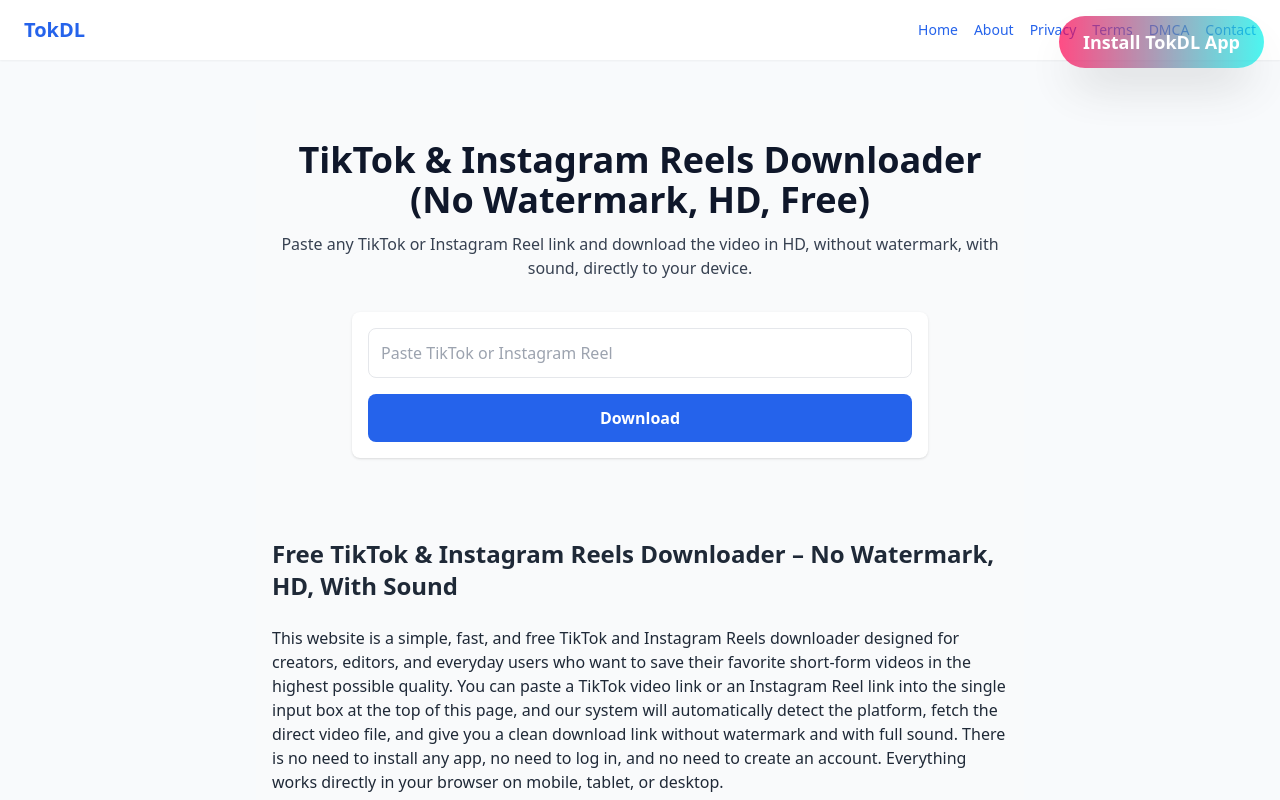
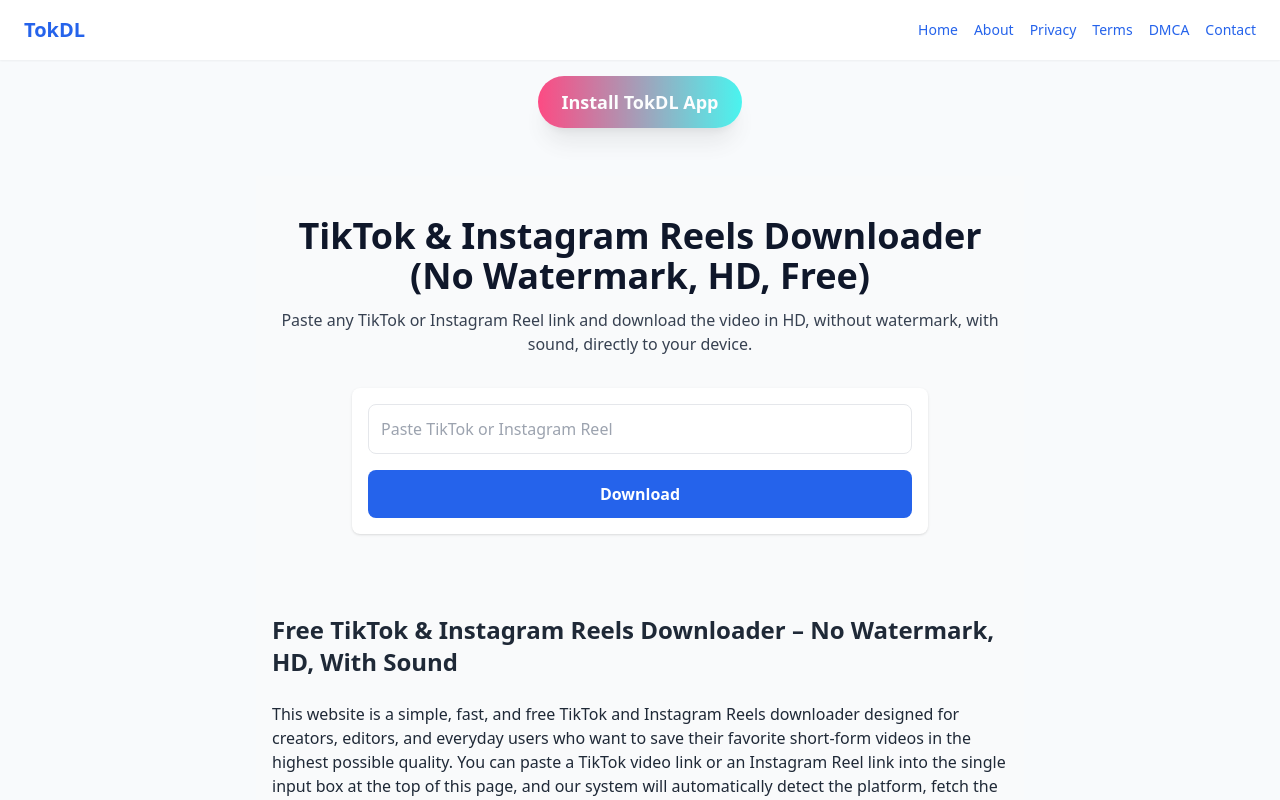
Before and after one commit to batsdats580-afk/TokDL, a Next.js app: page / in a window 1280 px wide. Shown: the top 800 px of the page. Built offline with nearby package versions, Linux system fonts and the light colour scheme.

Commit message:
Refactor InstallPWA component for clarity and style

```diff
--- a/components/InstallPWA.jsx
+++ b/components/InstallPWA.jsx
@@ -8,7 +8,7 @@
   const [isStandalone, setIsStandalone] = useState(false);
 
   useEffect(() => {
-    // Detect if app is running as standalone (installed)
+    // Detect standalone mode (inside the app)
     if (window.matchMedia("(display-mode: standalone)").matches) {
       setIsStandalone(true);
     }
@@ -18,16 +18,11 @@
       setIsInstalled(true);
     });
 
-    // Detect install prompt
+    // Capture install prompt
     window.addEventListener("beforeinstallprompt", (e) => {
       e.preventDefault();
       setPrompt(e);
     });
-
-    // Detect if already installed (browser remembers)
-    if (window.navigator.standalone === true) {
-      setIsStandalone(true);
-    }
   }, []);
 
   // If inside the installed app → show nothing
@@ -46,22 +41,22 @@
   };
 
   return (
+    <div className="w-full flex justify-center mt-4 mb-2">
       <button
         onClick={isInstalled ? openApp : installApp}
         className="
-        fixed top-4 right-4
           bg-gradient-to-r from-[#ff0050] to-[#00f2ea]
           text-white font-bold
           px-6 py-3
-        rounded-full shadow-2xl
+          rounded-full shadow-xl
           text-lg
           animate-pulse
           hover:opacity-90
           transition-all
-        z-50
         "
       >
         {isInstalled ? "Open TokDL App" : "Install TokDL App"}
       </button>
+    </div>
   );
 }
```
Lines whose indentation alone changed are shown as unchanged.
